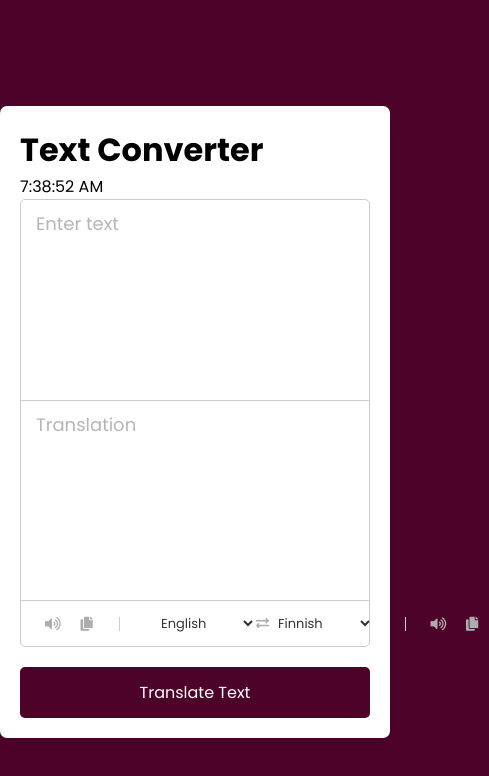
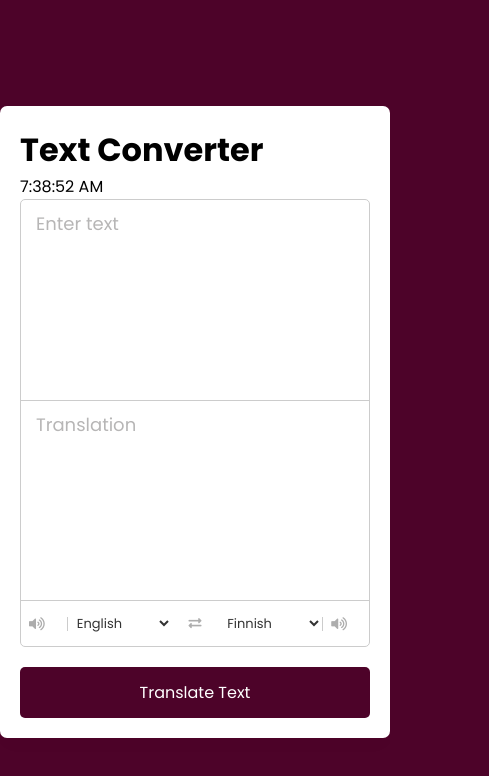
Before and after one commit to Elochukwu3/language-translator-R, a React (Create React App) app: page / in a window 390 px wide. Shown: the top 776 px of the page, 489 px wide, since content can reach past the window. Built offline with nearby package versions, Linux system fonts and the light colour scheme.

Commit message:
saved styles changes

```diff
--- a/src/TextArea.css
+++ b/src/TextArea.css
@@ -128,9 +128,7 @@ body{
 @media (max-width: 660px){
   .container{
     padding: 20px;
-    /* max-width: 200px; */
     width: 100%;
-    /* max-width: 500px; */
   }
   .wrapper .text-input{
     flex-direction: column;
@@ -142,16 +140,16 @@ body{
   .text-input textarea{
     height: 200px;
   }
-  /* .controls .row .icons{
-    display: none;
-  } */
   .container button{
     padding: 13px;
     font-size: 16px;
   }
-  /* .controls{
-    padding:  0px 0px;
-  } */
+  .controls .row .icons i{
+    width: 10%;
+  }
+  .fa-copy{
+    display: none !important;
+  }
   .controls .row select{
     font-size: 13px;
   }
```
